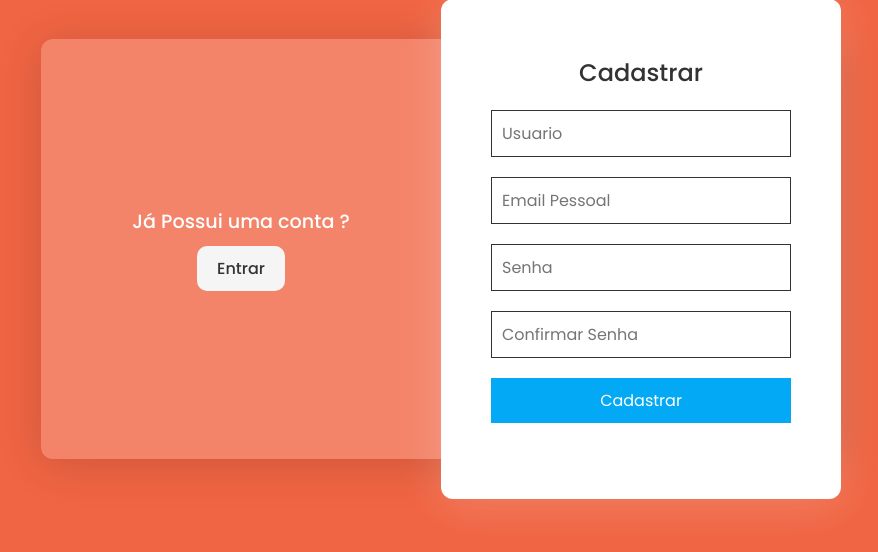
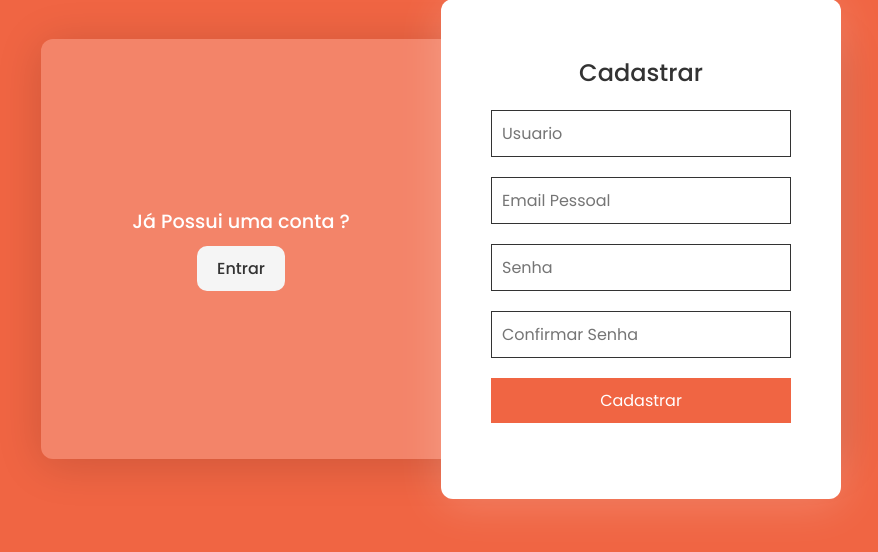
Before and after one commit to JsHenrique13/Forms, a Flask app: page / in a window 1280 px wide. Shown: the part 151-703 px from the top of the page, without its empty margins (199-1077 px from the left). Run offline with Flask 2, Linux system fonts and the light colour scheme.

Commit message:
conceito final do formulario aplicado

```diff
--- a/static/css/form.css
+++ b/static/css/form.css
@@ -172,6 +172,16 @@ body.active
     max-width: 100%;
     cursor: pointer ;
 }
+.formBx .form form input[type="submit"].active
+{
+
+    background: #F06543;
+    border: none;
+    color: #FFF;
+    max-width: 100%;
+    cursor: pointer ;
+}
+
 .formBx .form form .forgot
 {
     color: #333;
--- a/templates/html/index.html
+++ b/templates/html/index.html
@@ -51,7 +51,7 @@
                     <input type="text" name="email" placeholder="Email Pessoal" required>
                     <input type="password" name="nvsenha" placeholder="Senha" required>
                     <input type="password" name="cnvsenha" placeholder="Confirmar Senha" required>
-                    <input type="submit" name="btn" value="Cadastrar">
+                    <input type="submit" name="btn" value="Cadastrar" class="active">
 
                 </form>
             </div>
```
